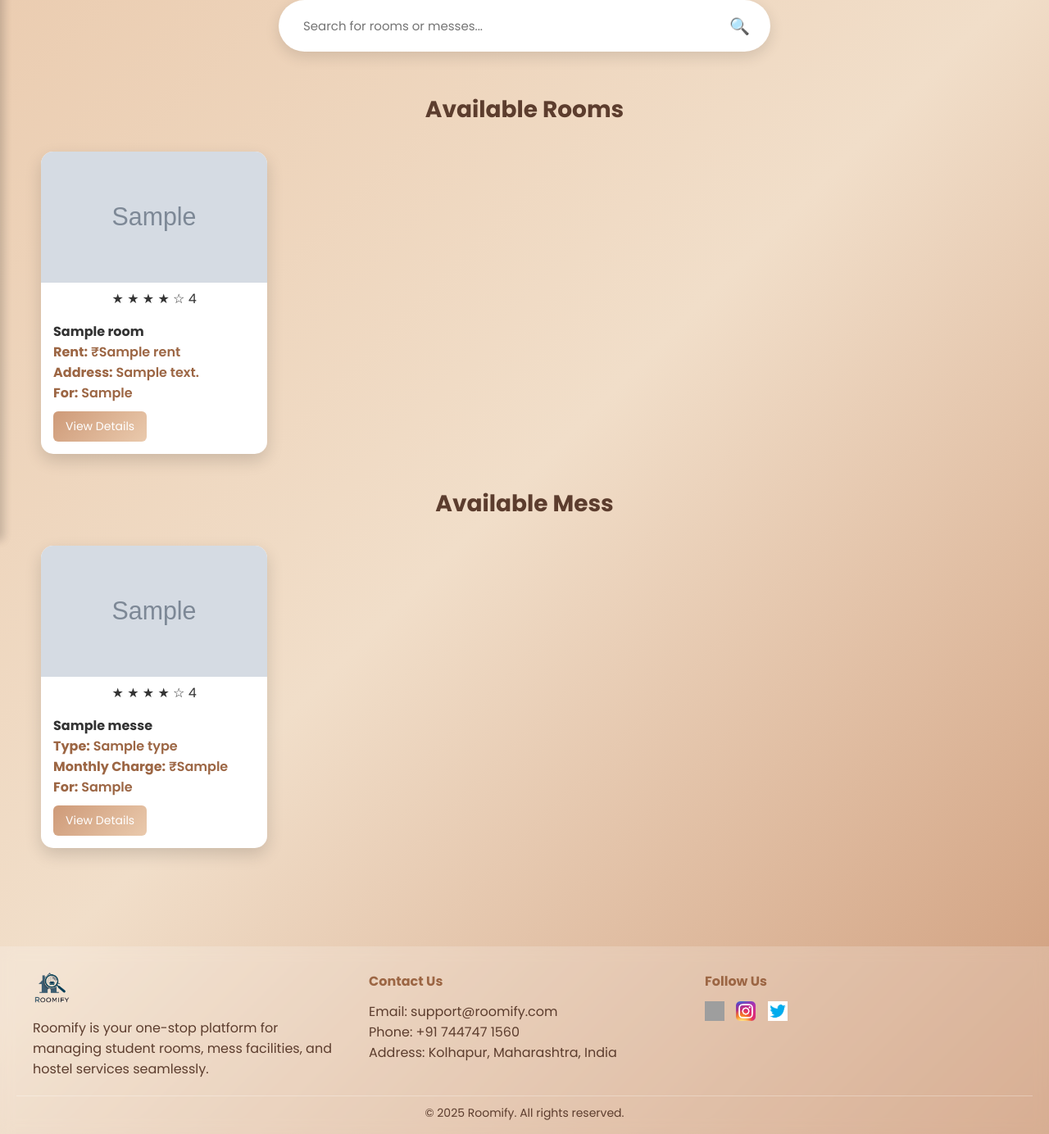
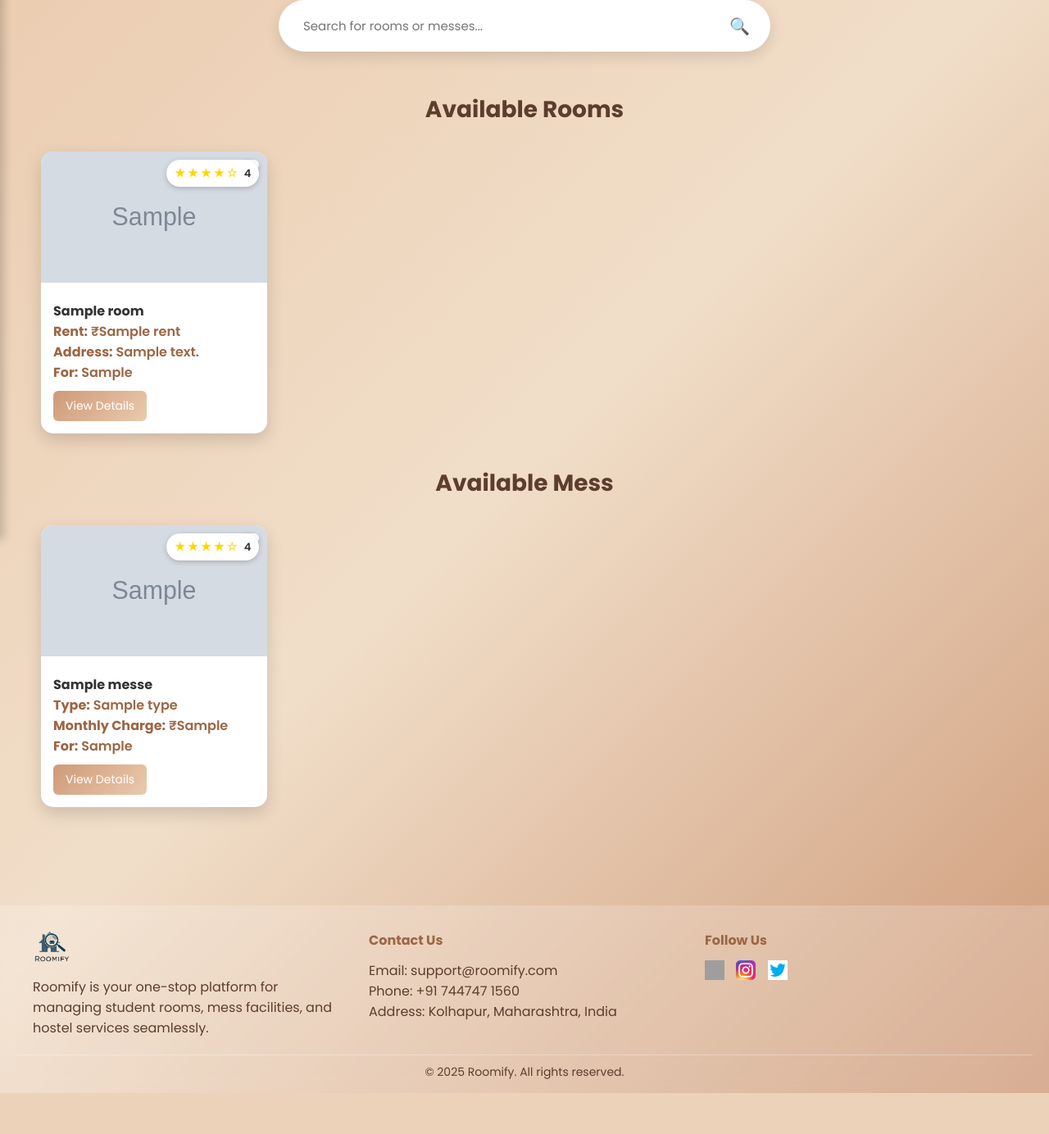
Before and after one commit to pranavp1560/Roomify_2.0, a Flask app: page /student/search in a window 1280 px wide. Shown: the part 211-1595 px from the top of the page at 82% size. After the commit the page ends 1545 px from the top, so only its background shows below. Run offline with Flask 3, Linux system fonts and the light colour scheme; the visitor is signed in with stand-in values (Sample User, id 1); grey boxes marked "Sample" are stand-in pictures; a database or web service that is not in the repository returns one stand-in record (values such as "Sample title"); parts of the project's set-up code (start-up, migrations or seed data) failed here and were passed over; grey boxes are pictures that could not be loaded.

Commit message:
Refactor student.css with new styles and layout

```diff
--- a/static/student.css
+++ b/static/student.css
@@ -256,3 +256,45 @@
   }
 
 }
+
+.rating {
+  position: absolute;
+  top: 10px;
+  right: 10px;
+  background: #fff;
+  padding: 5px 10px;
+  border-radius: 20px;
+  font-size: 14px;
+  font-weight: 600;
+  box-shadow: 0 2px 6px rgba(0, 0, 0, 0.2);
+}
+
+.card {
+  position: relative;
+}
+
+.rating {
+  position: absolute;
+  top: 10px;
+  right: 10px;
+  background: #fff;
+  padding: 6px 10px;
+  border-radius: 20px;
+  font-size: 13px;
+  font-weight: 600;
+  box-shadow: 0 2px 6px rgba(0,0,0,0.2);
+}
+
+.stars {
+  color: #FFD700; /* gold */
+  font-size: 14px;
+}
+
+.rating-number {
+  margin-left: 5px;
+  color: #333;
+}
+
+.no-rating {
+  color: #888;
+}
```
